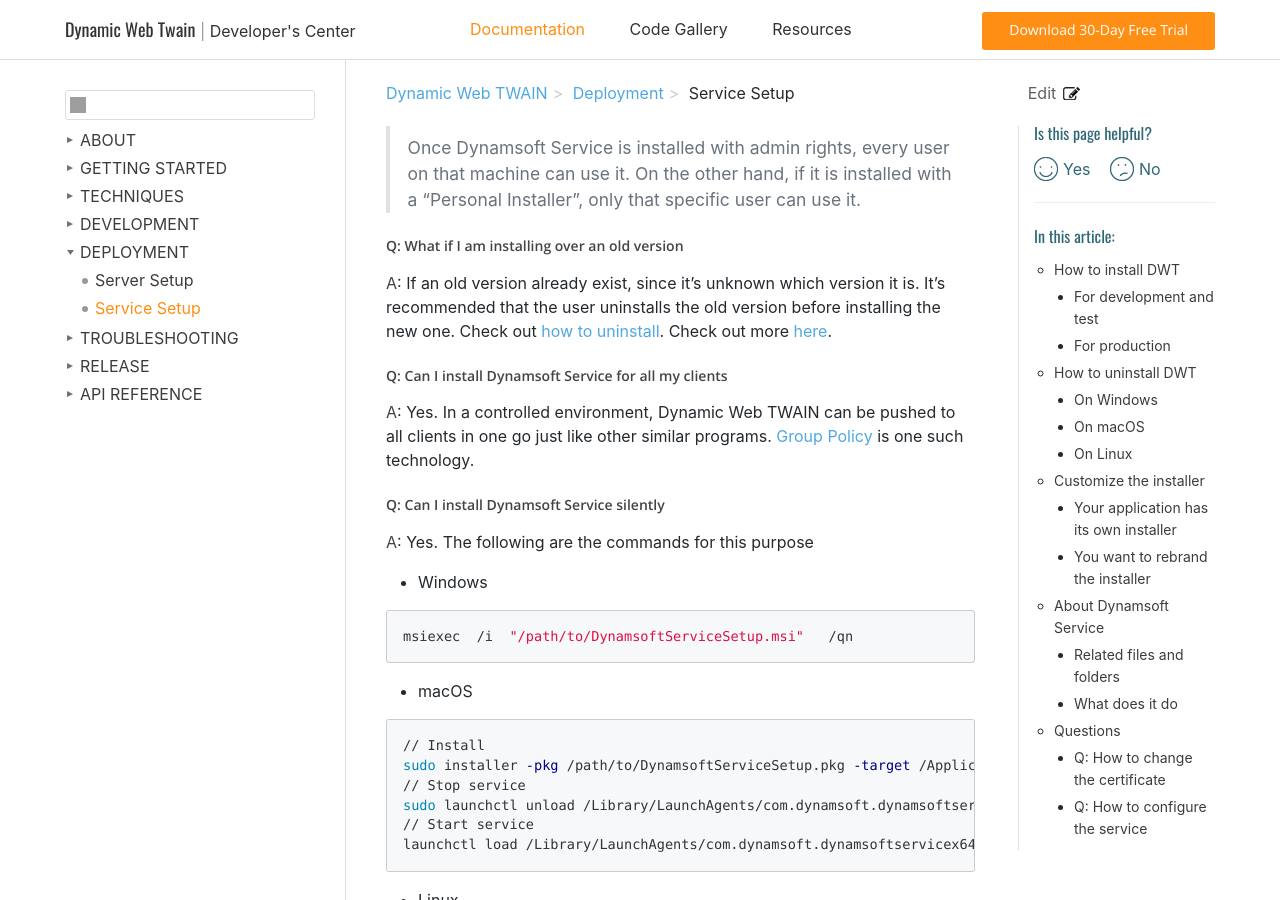
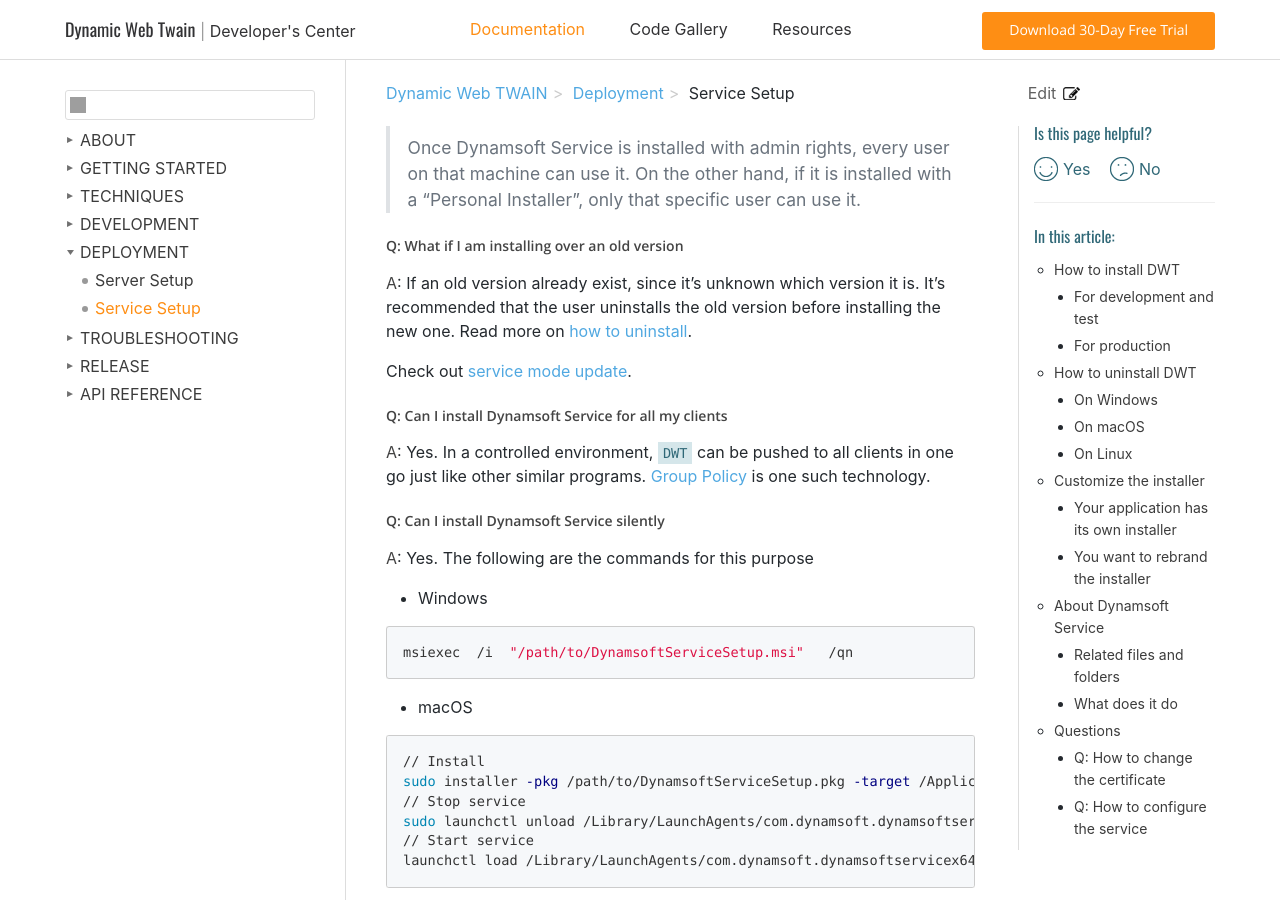
Before and after one commit to ztyyLV/web-twain-docs, a Jekyll site: the page built from indepth/deployment/service.md, in a window 1280 px wide and 900 px high, scrolled down 989 px. Built offline with Jekyll 4.4.1, drawn with Linux system fonts in a browser that asks for light colours; comment, search, counter and statistics services are not loaded; some of the changed text lies outside the part shown; grey boxes are pictures that could not be loaded.

Commit message:
reviewing 045

```diff
--- a/indepth/deployment/service.md
+++ b/indepth/deployment/service.md
@@ -35,11 +35,13 @@ Once `DWT` has been integrated into your application and you have properly deplo
 
 ##### Q: What if I am installing over an old version
 
-**A**: If an old version already exist, since it's unknown which version it is. It's recommended that the user uninstalls the old version before installing the new one. Check out [how to uninstall](#how-to-uninstall-dwt). Check out more [here]({{site.indepth}}development/upgrade.html#service-mode).
+**A**: If an old version already exist, since it's unknown which version it is. It's recommended that the user uninstalls the old version before installing the new one. Read more on [how to uninstall](#how-to-uninstall-dwt).
+
+Check out [service mode update]({{site.indepth}}development/upgrade.html#service-mode).
 
 ##### Q: Can I install Dynamsoft Service for all my clients
 
-**A**: Yes. In a controlled environment, Dynamic Web TWAIN can be pushed to all clients in one go just like other similar programs. [Group Policy](https://docs.microsoft.com/en-us/troubleshoot/windows-server/group-policy/use-group-policy-to-install-software) is one such technology.
+**A**: Yes. In a controlled environment, `DWT` can be pushed to all clients in one go just like other similar programs. [Group Policy](https://docs.microsoft.com/en-us/troubleshoot/windows-server/group-policy/use-group-policy-to-install-software) is one such technology.
 
 ##### Q: Can I install Dynamsoft Service silently
 
@@ -258,7 +260,7 @@ https://127.0.0.1:18623/dwt/dwt_16100728/img?id=414778098&index=5&width=585&heig
 
 * Response in case of success
 
-The image data
+  The image data.
 
 ## Questions
 
```
Also changed, not shown: other parts of indepth/deployment/service.md (+5 -5 lines), indepth/development/Pro-service.md (+2 -2 lines), indepth/features/initialize.md (+2 -7 lines), indepth/features/pdf.md (+1 -1 lines), indepth/features/viewer.md (+2 -2 lines).
